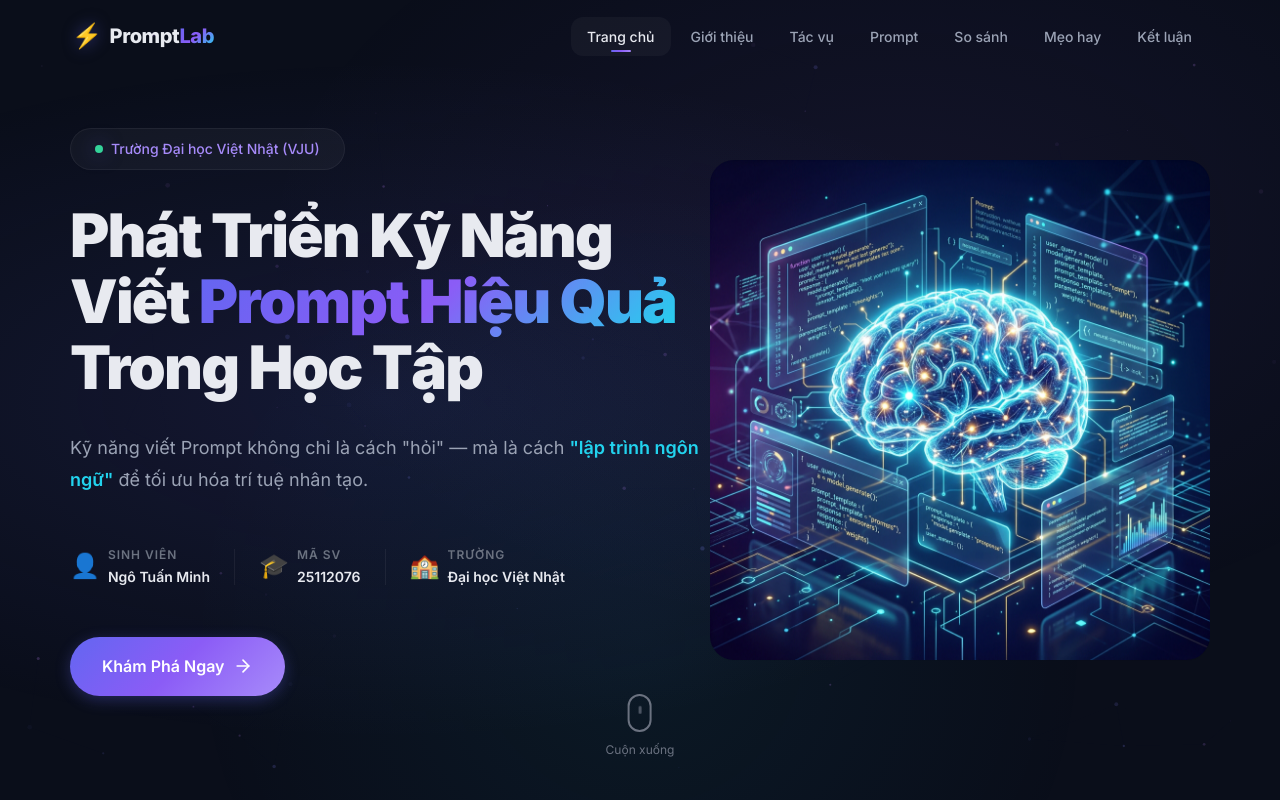
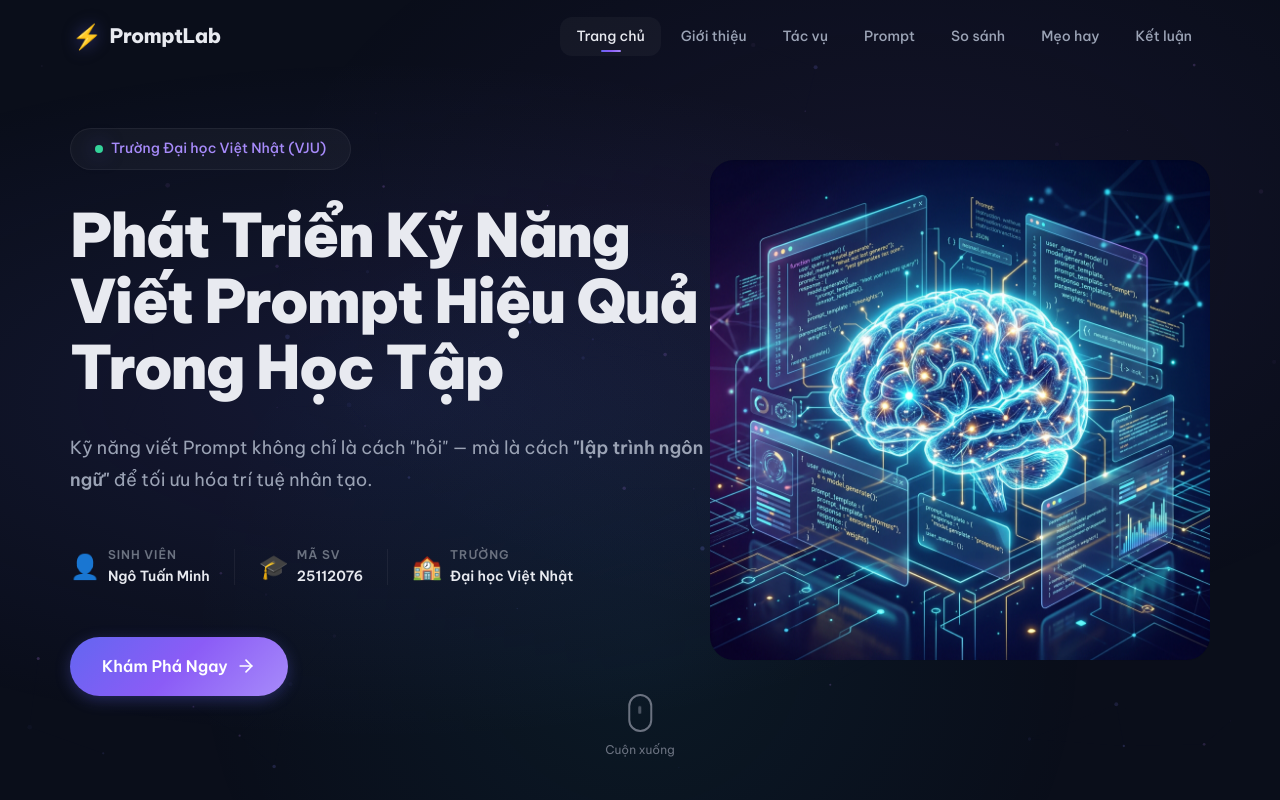
Before and after one commit to ntm209/bao-cao-prompt, a plain HTML site: page index.html in a window 1280 px wide. Shown: the top 800 px of the page. Drawn offline with Linux system fonts and the light colour scheme.

Commit message:
Add files via upload

```diff
--- a/index.html
+++ b/index.html
@@ -7,7 +7,7 @@
     <title>Báo Cáo: Phát Triển Kỹ Năng Viết Prompt Hiệu Quả | Ngô Tuấn Minh</title>
     <link rel="preconnect" href="https://fonts.googleapis.com">
     <link rel="preconnect" href="https://fonts.gstatic.com" crossorigin>
-    <link href="https://fonts.googleapis.com/css2?family=Inter:wght@300;400;500;600;700;800;900&family=JetBrains+Mono:wght@400;500;600&display=swap" rel="stylesheet">
+    <link href="https://fonts.googleapis.com/css2?family=Be+Vietnam+Pro:ital,wght@0,300;0,400;0,500;0,600;0,700;0,800;0,900;1,300;1,400&family=JetBrains+Mono:wght@400;500;600&display=swap" rel="stylesheet">
     <link rel="stylesheet" href="style.css">
 </head>
 <body>
--- a/style.css
+++ b/style.css
@@ -42,7 +42,7 @@
     --space-4xl: 6rem;
 
     /* Typography */
-    --font-sans: 'Inter', -apple-system, BlinkMacSystemFont, 'Segoe UI', sans-serif;
+    --font-sans: 'Be Vietnam Pro', -apple-system, BlinkMacSystemFont, 'Segoe UI', sans-serif;
     --font-mono: 'JetBrains Mono', 'Fira Code', monospace;
 
     --text-xs: 0.75rem;
@@ -132,10 +132,11 @@
 }
 
 .gradient-text {
-    background: var(--gradient-hero);
-    -webkit-background-clip: text;
-    -webkit-text-fill-color: transparent;
-    background-clip: text;
+    background: none;
+    -webkit-background-clip: initial;
+    -webkit-text-fill-color: initial;
+    background-clip: initial;
+    color: inherit;
 }
 
 .glass-card {
@@ -259,10 +260,11 @@
 }
 
 .logo-text .accent {
-    background: var(--gradient-hero);
-    -webkit-background-clip: text;
-    -webkit-text-fill-color: transparent;
-    background-clip: text;
+    background: none;
+    -webkit-background-clip: initial;
+    -webkit-text-fill-color: initial;
+    background-clip: initial;
+    color: inherit;
 }
 
 .nav-links {
@@ -387,7 +389,7 @@
 }
 
 .hero-subtitle em {
-    color: var(--accent-cyan);
+    color: inherit;
     font-style: normal;
     font-weight: 600;
 }
```
Also changed, not shown: script.js (line endings or trailing spaces).
